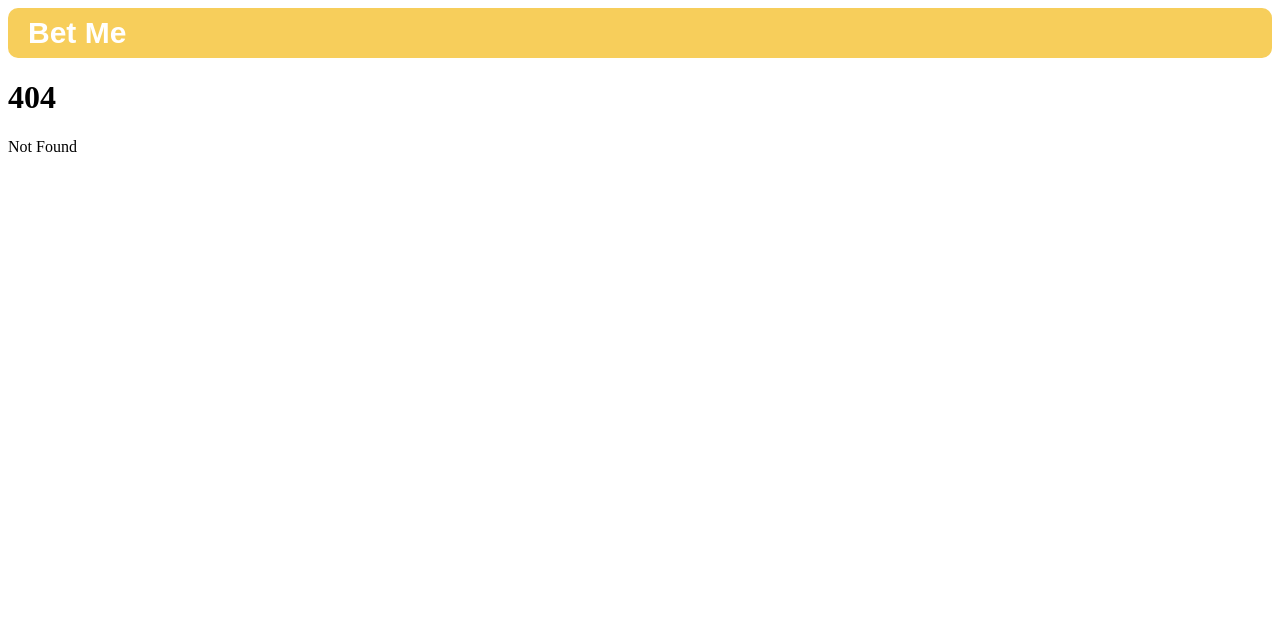
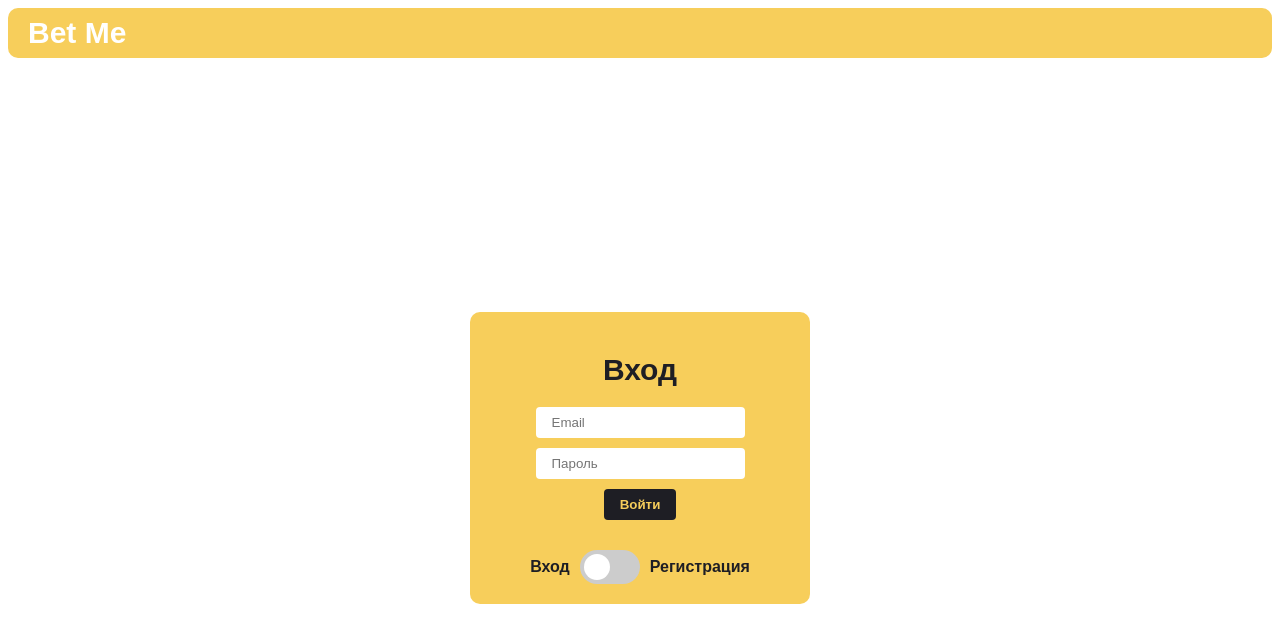
Before and after one commit to DoctorTau/Betme-frontend, a SvelteKit app: page /login in a window 1280 px wide. Before the commit this address had no page. Shown: the top 642 px of the page. Built offline with nearby package versions, Linux system fonts and the light colour scheme.

Commit message:
Add login page. Add login page redirection.

```diff
--- a/src/components/betCard.svelte
+++ b/src/components/betCard.svelte
@@ -52,6 +52,7 @@
 		display: flex;
 		justify-content: center;
 		align-items: center;
+		margin: 0 10px 0 10px;
 	}
 
 	.betCard {
--- a/src/components/loginform.svelte
+++ b/src/components/loginform.svelte
@@ -38,26 +38,21 @@
 <div class="form">
 	<div class="loginform">
 		{#if regForm}
-			<h1 class="loginform__title">Register</h1>
-			<input class="loginform__input" type="text" placeholder="Name" bind:value={name} />
-			<input class="loginform__input" type="email" placeholder="Email" bind:value={email} />
+			<h1 class="loginform__title">Регистрация</h1>
 			<input
 				class="loginform__input"
-				type="password"
-				placeholder="Password"
-				bind:value={password}
+				type="text"
+				placeholder="Имя пользователя"
+				bind:value={name}
 			/>
-			<button class="loginform__button" on:click={handleRegister}> Register </button>
+			<input class="loginform__input" type="email" placeholder="Email" bind:value={email} />
+			<input class="loginform__input" type="password" placeholder="Пароль" bind:value={password} />
+			<button class="loginform__button" on:click={handleRegister}>Зарегестрироваться</button>
 		{:else}
-			<h1 class="loginform__title">Login</h1>
+			<h1 class="loginform__title">Вход</h1>
 			<input class="loginform__input" type="email" placeholder="Email" bind:value={email} />
-			<input
-				class="loginform__input"
-				type="password"
-				placeholder="Password"
-				bind:value={password}
-			/>
-			<button class="loginform__button" on:click={handleLogin}> Login </button>
+			<input class="loginform__input" type="password" placeholder="Пароль" bind:value={password} />
+			<button class="loginform__button" on:click={handleLogin}>Войти</button>
 		{/if}
 
 		{#if hasError}
@@ -103,6 +98,7 @@
 		font-weight: bold;
 		font-family: "Monserat", sans-serif;
 		margin-bottom: 20px;
+		color: var(--betme-black);
 	}
 
 	.loginform__input {
@@ -117,8 +113,8 @@
 		border-radius: 4px;
 		border: none;
 		margin-bottom: 10px;
-		background-color: white;
-		color: var(--betme-black);
+		background-color: var(--betme-black);
+		color: var(--betme-yellow);
 		font-weight: bold;
 		cursor: pointer;
 	}
--- a/src/logic/login.ts
+++ b/src/logic/login.ts
@@ -1,4 +1,16 @@
-import { tokenStore } from "../store";
+import { goto } from "$app/navigation";
+import { getJwt, getPrevPage, prevPage, tokenStore } from "../store";
+
+export const LoginRedirection = () => {
+	prevPage.set(window.location.href);
+	console.log(window.location.href);
+	const token = getJwt();
+
+	if (token.length <= 2 && !window.location.href.includes("/login")) {
+		console.log("Redirecting to login page");
+		goto("/login");
+	}
+};
 
 export const login = async (email: string, password: string) => {
 	const response = await fetch("http://localhost:5091/api/Auth/login", {
@@ -12,6 +24,11 @@ export const login = async (email: string, password: string) => {
 		response.text().then((text) => {
 			tokenStore.set(text);
 		});
+		try {
+			goto(getPrevPage().replace("http://localhost:5173", ""));
+		} catch (error) {
+			console.log(error);
+		}
 	} else {
 		throw new Error("Ошибка при вводе email или пароля");
 	}
--- a/src/routes/+layout.svelte
+++ b/src/routes/+layout.svelte
@@ -1,5 +1,11 @@
 <script lang="ts">
+	import { onMount } from "svelte";
 	import Header from "../components/header.svelte";
+	import { LoginRedirection } from "../logic/login";
+
+	onMount(() => {
+		LoginRedirection();
+	});
 </script>
 
 <Header />
--- a/src/routes/bet/[slug]/+page.svelte
+++ b/src/routes/bet/[slug]/+page.svelte
@@ -129,8 +129,8 @@ then comes description, and then the possible outcomes in column,
 		{#if bet.status == BetStatus.Creating && currentUser != null && isParticipant && bet.creatorId == currentUser.id}
 			<button
 				class="button__bet"
-				on:click={() => {
-					StartBet(betId);
+				on:click={async () => {
+					await StartBet(betId);
 					location.reload();
 				}}>Начать пари</button
 			>
--- /dev/null
+++ b/src/routes/login/+page.svelte
@@ -0,0 +1,16 @@
+<script>
+	import Loginform from "../../components/loginform.svelte";
+</script>
+
+<div class="root">
+	<Loginform />
+</div>
+
+<style>
+	.root {
+		display: flex;
+		justify-content: center;
+		align-items: center;
+		height: 100vh;
+	}
+</style>
--- a/src/store.ts
+++ b/src/store.ts
@@ -20,3 +20,20 @@ const createWritableStore = (key: string, startValue: string) => {
 };
 
 export const tokenStore = createWritableStore("token", "");
+export let prevPage = writable("");
+
+export function getJwt() {
+	const token = localStorage.getItem("token");
+	if (token === null) {
+		return "";
+	}
+	return token;
+}
+
+export function getPrevPage() {
+	const prevPage = localStorage.getItem("prevPage");
+	if (prevPage === null) {
+		return "";
+	}
+	return prevPage;
+}
```
